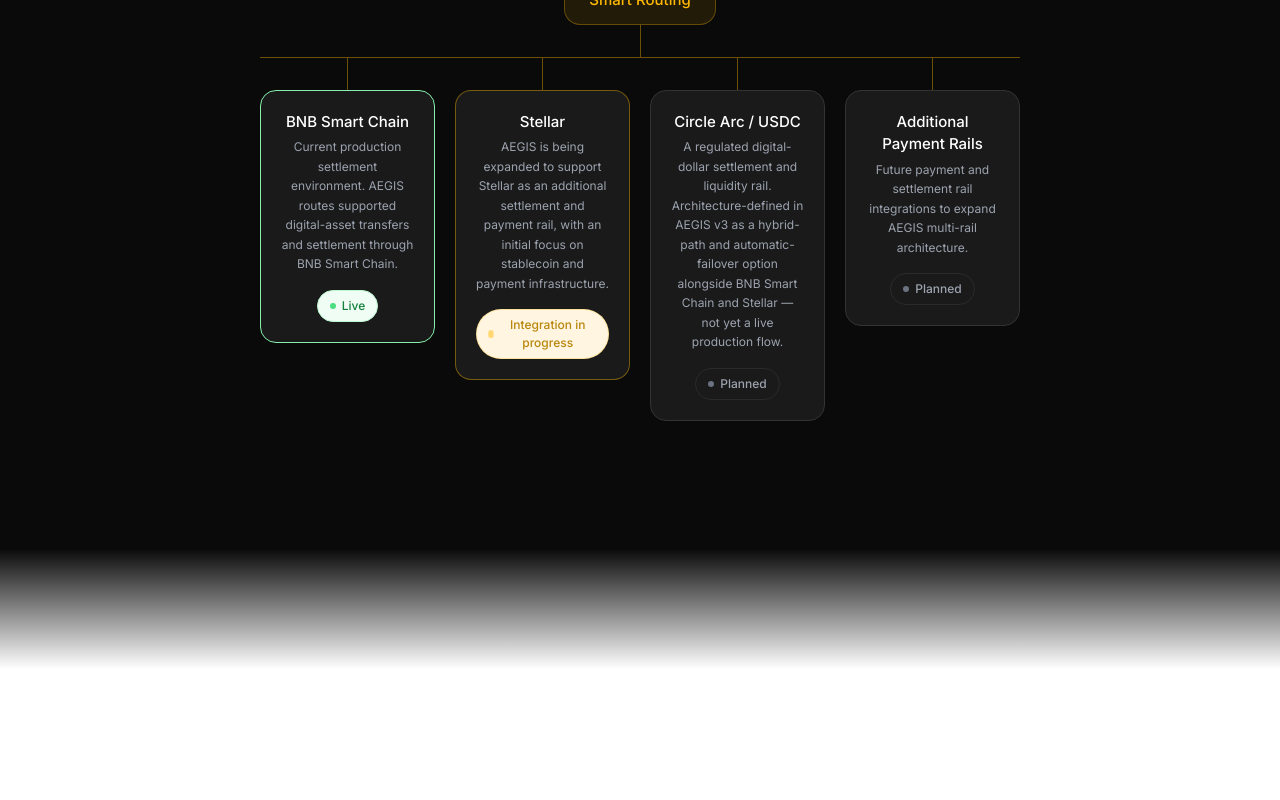
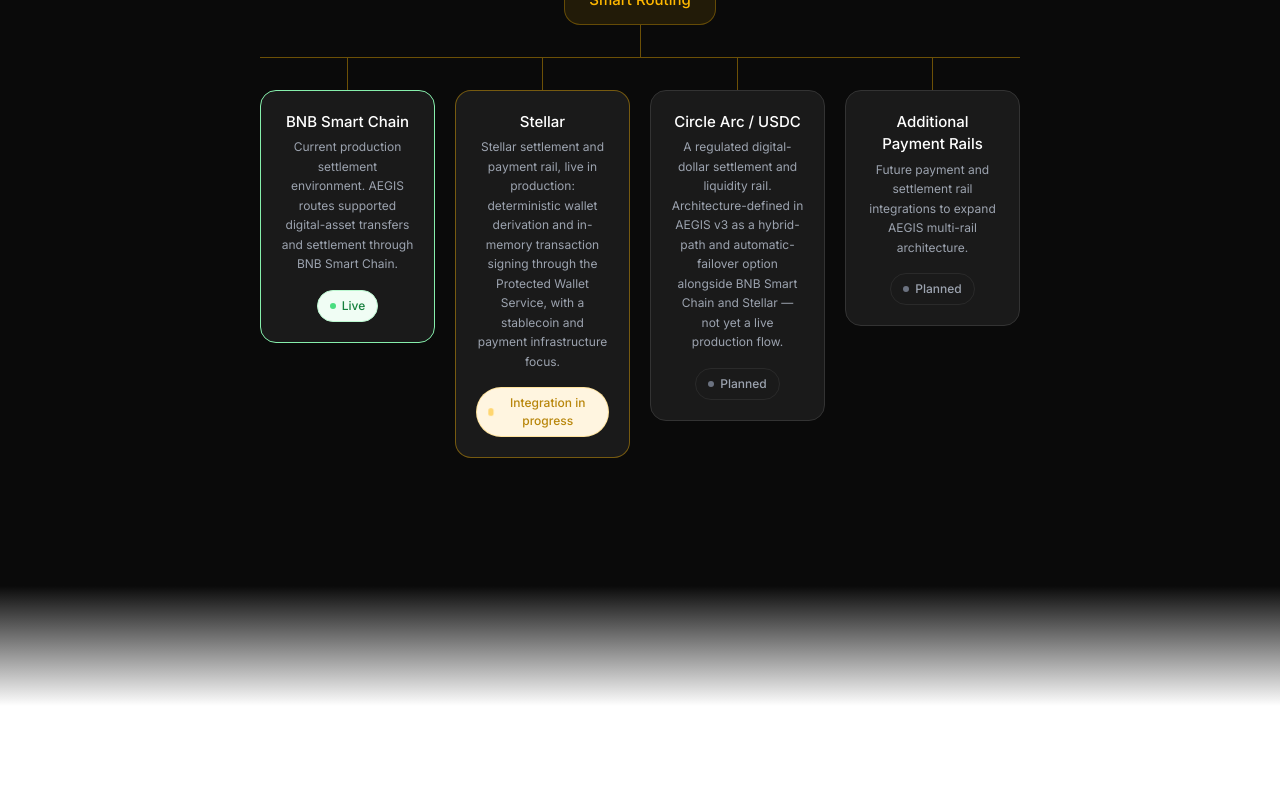
Before and after one commit to fassdavid722-cpu/cozanet-site, a React (Vite) app: page /aegis in a window 1280 px wide. Shown: the part 3740-4540 px from the top of the page. Built offline with nearby package versions, Linux system fonts and the light colour scheme.

Commit message:
site: settlementRails single source of truth — Stellar rail live; precise changelog wording

```diff
--- a/src/data/settlementRails.ts
+++ b/src/data/settlementRails.ts
@@ -15,7 +15,7 @@
  *   Smart Router
  *     |
  *     +-- BNB Provider           (live)
- *     +-- Stellar Provider       (integration_in_progress)
+ *     +-- Stellar Provider       (live)
  *     +-- Circle Arc / USDC Provider (planned)
  *     +-- Future Payment Provider (planned)
  */
@@ -43,7 +43,7 @@
     shortName: 'Stellar',
     status: 'integration_in_progress',
     statusLabel: 'Integration in progress',
-    description: 'AEGIS is being expanded to support Stellar as an additional settlement and payment rail, with an initial focus on stablecoin and payment infrastructure.',
+    description: 'Stellar settlement and payment rail, live in production: deterministic wallet derivation and in-memory transaction signing through the Protected Wallet Service, with a stablecoin and payment infrastructure focus.',
   },
   {
     name: 'Circle Arc / USDC',
--- a/src/pages/ChangelogPage.tsx
+++ b/src/pages/ChangelogPage.tsx
@@ -6,7 +6,7 @@
     period: 'October 2026',
     items: [
       { title: 'Backend hardening and infrastructure audit', desc: 'Full 21-engine health verification, cron authentication completed, per-engine API credentials for notifications and identity, and durable fee collection confirmed end-to-end.' },
-      { title: 'AEGIS Stellar integration complete', desc: 'Stellar settlement rail fully built: deterministic wallet derivation and in-memory transaction signing through the Protected Wallet Service. Now LIVE in production: rail enabled, deterministic signing through the Protected Wallet Service, and mainnet verification complete.' },
+      { title: 'AEGIS Stellar integration complete', desc: 'Stellar settlement rail fully built: deterministic wallet derivation and in-memory transaction signing through the Protected Wallet Service. Now live in production: rail enabled, with deterministic wallet derivation and in-memory transaction signing through the Protected Wallet Service verified end-to-end.' },
       { title: 'Motion and polish pass', desc: 'Desktop smooth scrolling, masked headline reveals across every section, consistent black-to-white section transitions on all content pages, and site-wide reduced-motion support.' },
       { title: 'AEGIS documentation: transfer lifecycle', desc: 'New "How AEGIS Works" section documenting the four-step path every transfer follows: request, quote, route, settle and confirm.' },
     ],
```
